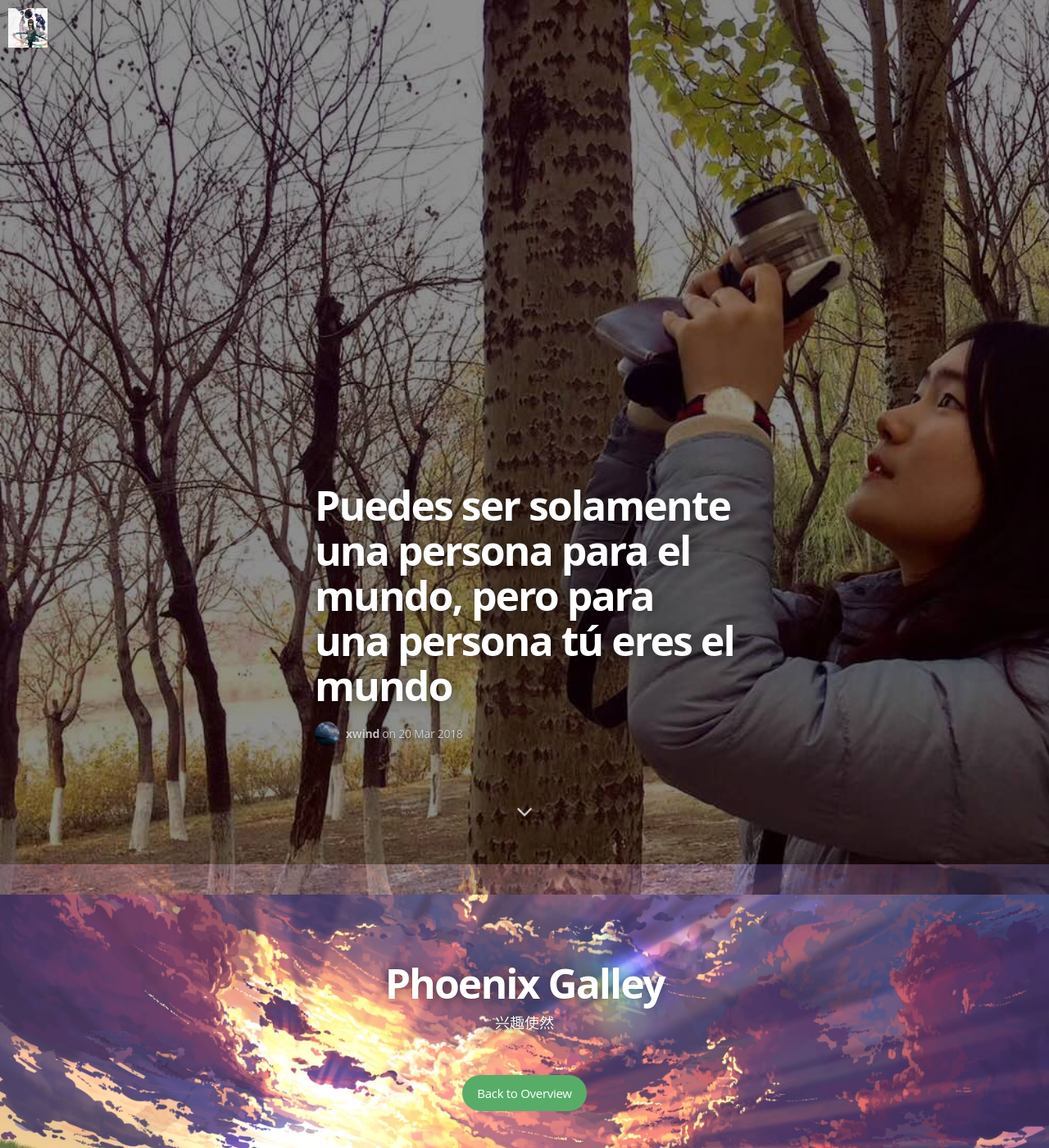
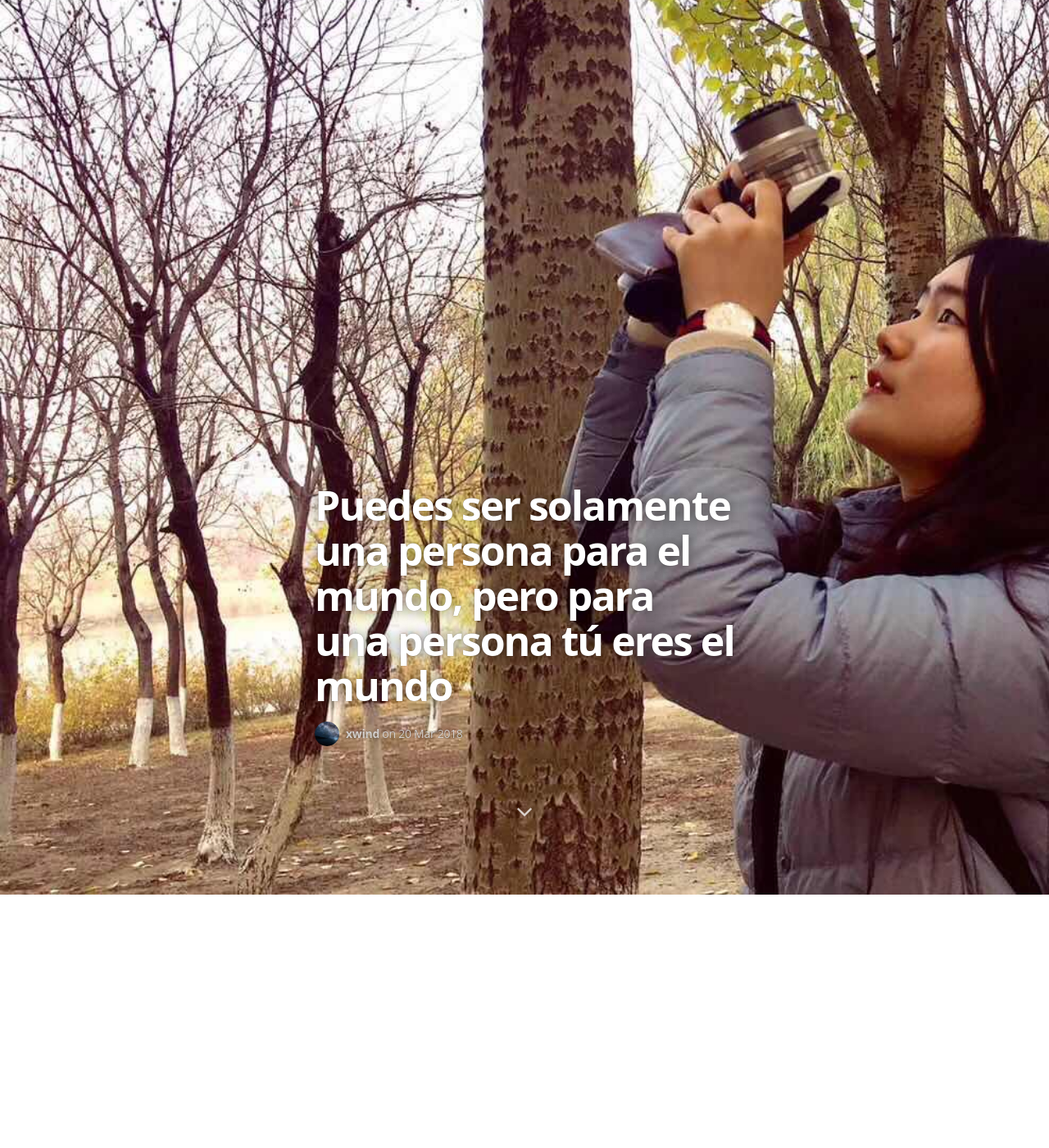
Before and after one commit to xwind/xwind.github.io, a Jekyll site: the page built from _posts/2018-03-20-spanish.markdown, in a window 1280 px wide and 1400 px high, scrolled down 309 px. Shown: the whole window at 82% size. Built offline with Jekyll 4.4.1, drawn with Linux system fonts in a browser that asks for light colours; nearby versions of some CDN libraries; some web fonts are replaced; comment, search, counter and statistics services are not loaded; some of the changed text lies outside the part shown.

Commit message:
feat: add new post template
Change-Id: Id48bb8f4d094c2755e23071eafab7dfd29a9d319

```diff
--- /dev/null
+++ b/_layouts/spanish.html
@@ -0,0 +1,36 @@
+<!DOCTYPE html>
+<html>
+  {% include head.html %}
+  <body itemscope itemtype="http://schema.org/Article">
+    <main class="content" role="main">
+      <article class="post">
+        {% if page.image %}
+        <div class="article-image">
+          <div class="post-image-image" style="background-image: url({% if page.image %}{{ page.image }}{% endif %})">
+            Article Image
+          </div>
+          <div class="post-image-image2" style="background-image: url({% if page.image2 %}{{ page.image2 }}{% endif %})">
+            Article Image
+          </div>
+          <div class="post-meta">
+            <h1 class="post-title">{{ page.title }}</h1>
+            <div class="cf post-meta-text">
+              <div class="author-image" style="background-image: url({{ site.author_image }})">Blog Logo</div>
+              <h4 class="author-name" itemprop="author" itemscope itemtype="http://schema.org/Person">{{ site.author }}</h4>
+              on
+              <time datetime="{{ page.date | date: "%F %R" }}">{{ page.date | date_to_string }}</time>
+              <!-- , tagged on {{#foreach tags}}<span class="post-tag-{{slug}}">{{#if @first}}{{else}}, {{/if}}<a href="/tag/{{slug}}">{{name}}</a></span>{{/foreach}} -->
+            </div>
+            <div style="text-align:center">
+              <a href="#topofpage" class="topofpage"><i class="fa fa-angle-down"></i></a>
+            </div>
+          </div>
+        </div>
+        <br>
+        <br>
+        <br>
+        {% endif %}
+      </article>
+    </main>
+  </body>
+</html>
--- a/_posts/2018-03-20-spanish.markdown
+++ b/_posts/2018-03-20-spanish.markdown
@@ -1,5 +1,5 @@
 ---
-layout: post
+layout: spanish
 title:  "Puedes ser solamente una persona para el mundo, pero para una persona tú eres el mundo"
 date:   2018-03-20
 tags: spanish
```
Also changed, not shown: _posts/#2018-03-20-sql.markdown (added, +40 -0 lines), _posts/#2018-03-23-network.markdown (added, +16 -0 lines), _posts/#2018-03-25-python-tips.markdown (added, +11 -0 lines), _posts/2018-01-12-service-mesh-learning.markdown (added, +15 -0 lines).
